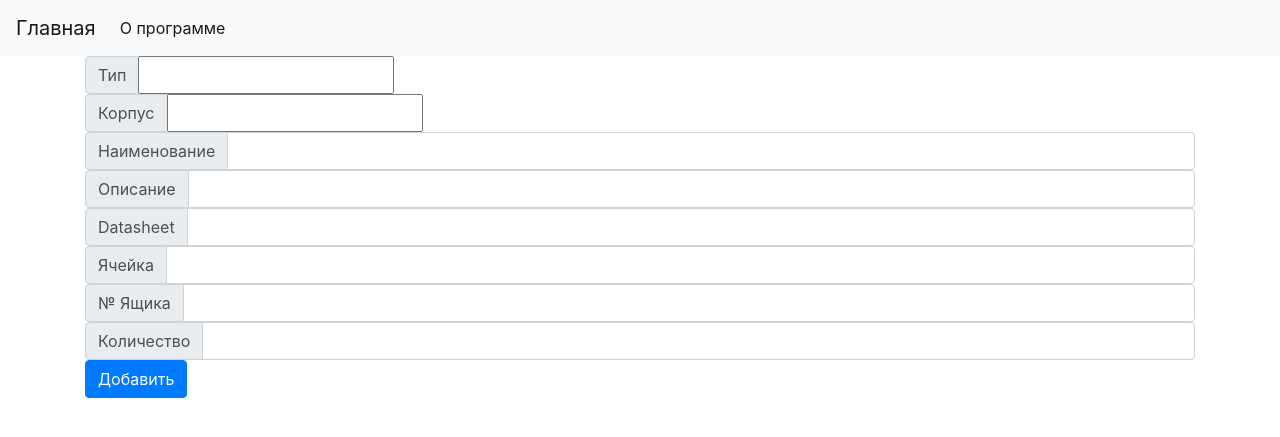
After one commit to Cfyzzz/Karusel, a Flask app: page /append in a window 1280 px wide. The commit adds this page. Shown: the top 437 px of the page. Run offline with Flask 2, Linux system fonts and the light colour scheme; data that the repository does not hold is empty; some libraries are stand-ins or nearby versions.

Commit message:
feat (web): добавление компонента

```diff
--- a/server.py
+++ b/server.py
@@ -20,6 +20,16 @@ def index():
 def stock():
     service = StockGetService(request)
     return service.run()
+
+
+@app.route('/append', methods=['GET', 'POST'])
+def append():
+    if request.method == 'GET':
+        service = AppendGetService(request)
+        return service.run()
+    if request.method == 'POST':
+        service = AppendPostService(request)
+        return service.run()
 
 
 @app.route('/type/<int:type_id>', methods=['GET', 'POST'])
--- a/services/__init__.py
+++ b/services/__init__.py
@@ -8,3 +8,5 @@ from .export_excel_file import ExportToExcelFileGetService
 from .stock_get import StockGetService
 from .types_get import TypesGetService
 from .types_post import TypesPostService
+from .append_get import AppendGetService
+from .append_post import AppendPostService
--- /dev/null
+++ b/services/append_get.py
@@ -0,0 +1,9 @@
+from model import Type, Package
+from .iservise import *
+
+
+class AppendGetService(IService):
+    def run(self):
+        types = Type.select()
+        packages = Package.select()
+        return render_template('append.html', types=types, packages=packages)
--- a/services/components_pop_put.py
+++ b/services/components_pop_put.py
@@ -42,7 +42,10 @@ class ComponentsPopPutService(IService):
 
                 tools.prepare_data_component(params_)
                 quantity = params_.pop("quantity", 0)
-                component.quantity -= min(quantity, component.quantity)
+                if quantity > component.quantity:
+                    flash(f"Недостаточное количество для списания компонента {component.type} {component.designation}")
+                    return None
+                component.quantity -= quantity
                 component.save()
             except DoesNotExist:
                 component = None
--- a/services/components_push_put.py
+++ b/services/components_push_put.py
@@ -22,7 +22,7 @@ class ComponentsPushPutService(IService):
         :param json_component - словарь с полями компонента
         :return component, created - компонент и флаг о создании нового в базе
         """
-        quantity = json_component.pop("quantity", 0)
+        quantity = int(json_component.pop("quantity", 0))
         component, created = tools.new_component(json_component)
         if component is None:
             return None, None
--- a/static/css/style.css
+++ b/static/css/style.css
@@ -16,3 +16,21 @@ table tr:hover .btn-cart{
 table tr:hover{
     background-color: yellow;
 }
+
+#all_types{
+    padding-top: 50px;
+}
+#select_types{
+    width: 100%;
+    height: 30px;
+}
+option {
+    height: 30px;
+    line-height: 30px;
+}
+.editOption{
+    width: 90%;
+    height: 24px;
+    position: relative;
+    top: -30px;
+}
--- /dev/null
+++ b/templates/append.html
@@ -0,0 +1,76 @@
+{% extends 'base.html' %}
+
+{% block content_title %} Добавить компонент на склад {% endblock %}
+{% block content %}
+
+<form method="post">
+    <div class="input-group">
+        <div class="input-group-prepend">
+            <span class="input-group-text">Тип</span>
+        </div>
+        <input type="text" list="all_types" name="type"/>
+        <datalist id="all_types">
+            {% for type in types %}
+            <option value="{{ type['type'] }}">{{ type['type'] }}</option>
+            {% endfor %}
+        </datalist>
+    </div>
+
+    <div class="input-group">
+        <div class="input-group-prepend">
+            <span class="input-group-text">Корпус</span>
+        </div>
+        <input type="text" list="all_packages" name="package"/>
+        <datalist id="all_packages">
+            {% for package in packages %}
+            <option value="{{ package['package'] }}">{{ package['package'] }}</option>
+            {% endfor %}
+        </datalist>
+    </div>
+
+    <div class="input-group">
+        <div class="input-group-prepend">
+            <span class="input-group-text">Наименование</span>
+        </div>
+        <input type="text" class="form-control" name="designation">
+    </div>
+
+    <div class="input-group">
+        <div class="input-group-prepend">
+            <span class="input-group-text">Описание</span>
+        </div>
+        <input type="text" class="form-control" name="description">
+    </div>
+
+    <div class="input-group">
+        <div class="input-group-prepend">
+            <span class="input-group-text">Datasheet</span>
+        </div>
+        <input type="text" class="form-control" name="datasheet">
+    </div>
+
+    <div class="input-group">
+        <div class="input-group-prepend">
+            <span class="input-group-text">Ячейка</span>
+        </div>
+        <input type="text" class="form-control" name="address">
+    </div>
+
+    <div class="input-group">
+        <div class="input-group-prepend">
+            <span class="input-group-text">№ Ящика</span>
+        </div>
+        <input type="text" class="form-control" name="box">
+    </div>
+
+    <div class="input-group">
+        <div class="input-group-prepend">
+            <span class="input-group-text">Количество</span>
+        </div>
+        <input type="text" class="form-control" name="quantity">
+    </div>
+
+    <button type="submit" class="btn btn-primary">Добавить</button>
+</form>
+
+{% endblock %}
--- a/templates/base.html
+++ b/templates/base.html
@@ -7,14 +7,16 @@
     <link rel="stylesheet" href="{{ url_for('static', filename= 'css/style.css') }}">
 
     <!-- Bootstrap CSS -->
-    <link rel="stylesheet" href="https://stackpath.bootstrapcdn.com/bootstrap/4.3.1/css/bootstrap.min.css" integrity="sha384-ggOyR0iXCbMQv3Xipma34MD+dH/1fQ784/j6cY/iJTQUOhcWr7x9JvoRxT2MZw1T" crossorigin="anonymous">
+    <link rel="stylesheet" href="https://stackpath.bootstrapcdn.com/bootstrap/4.3.1/css/bootstrap.min.css"
+          integrity="sha384-ggOyR0iXCbMQv3Xipma34MD+dH/1fQ784/j6cY/iJTQUOhcWr7x9JvoRxT2MZw1T" crossorigin="anonymous">
 
     <title>{% block title %} {% endblock %}</title>
 </head>
 <body>
 <nav class="navbar navbar-expand-md navbar-light bg-light">
     <a class="navbar-brand" href="{{ url_for('index')}}">Главная</a>
-        <button class="navbar-toggler" type="button" data-toggle="collapse" data-target="#navbarNav" aria-controls="navbarNav" aria-expanded="false" aria-label="Toggle navigation">
+    <button class="navbar-toggler" type="button" data-toggle="collapse" data-target="#navbarNav"
+            aria-controls="navbarNav" aria-expanded="false" aria-label="Toggle navigation">
         <span class="navbar-toggler-icon"></span>
     </button>
     <div class="collapse navbar-collapse" id="navbarNav">
@@ -25,14 +27,35 @@
         </ul>
     </div>
 </nav>
+
+<div>
+    {% with messages = get_flashed_messages() %}
+    {% if messages %}
+    <div class="alert alert-warning"  role="alert">
+        <ul class=flashes>
+        {% for message in messages %}
+        <li>{{ message }}</li>
+        {% endfor %}
+    </ul>
+    </div>
+    {% endif %}
+    {% endwith %}
+</div>
+
 <div class="container">
     {% block content %} {% endblock %}
 </div>
 
 <!-- Optional JavaScript -->
 <!-- jQuery first, then Popper.js, then Bootstrap JS -->
-    <script src="https://code.jquery.com/jquery-3.3.1.slim.min.js" integrity="sha384-q8i/X+965DzO0rT7abK41JStQIAqVgRVzpbzo5smXKp4YfRvH+8abtTE1Pi6jizo" crossorigin="anonymous"></script>
-    <script src="https://cdnjs.cloudflare.com/ajax/libs/popper.js/1.14.7/umd/popper.min.js" integrity="sha384-UO2eT0CpHqdSJQ6hJty5KVphtPhzWj9WO1clHTMGa3JDZwrnQq4sF86dIHNDz0W1" crossorigin="anonymous"></script>
-    <script src="https://stackpath.bootstrapcdn.com/bootstrap/4.3.1/js/bootstrap.min.js" integrity="sha384-JjSmVgyd0p3pXB1rRibZUAYoIIy6OrQ6VrjIEaFf/nJGzIxFDsf4x0xIM+B07jRM" crossorigin="anonymous"></script>
+<script src="https://code.jquery.com/jquery-3.3.1.slim.min.js"
+        integrity="sha384-q8i/X+965DzO0rT7abK41JStQIAqVgRVzpbzo5smXKp4YfRvH+8abtTE1Pi6jizo"
+        crossorigin="anonymous"></script>
+<script src="https://cdnjs.cloudflare.com/ajax/libs/popper.js/1.14.7/umd/popper.min.js"
+        integrity="sha384-UO2eT0CpHqdSJQ6hJty5KVphtPhzWj9WO1clHTMGa3JDZwrnQq4sF86dIHNDz0W1"
+        crossorigin="anonymous"></script>
+<script src="https://stackpath.bootstrapcdn.com/bootstrap/4.3.1/js/bootstrap.min.js"
+        integrity="sha384-JjSmVgyd0p3pXB1rRibZUAYoIIy6OrQ6VrjIEaFf/nJGzIxFDsf4x0xIM+B07jRM"
+        crossorigin="anonymous"></script>
 </body>
 </html>
--- a/templates/stock.html
+++ b/templates/stock.html
@@ -6,6 +6,3 @@
     <a href="{{ url_for('types', type_id=type['id']) }}">{{ type['type'] }}</a><br>
     {% endfor %}
 {% endblock %}
-
-
-<!--{{ url_for('generate_type_url', type_id=type['id']) }}
```
Also changed, not shown: services/append_post.py (added, +34 -0 lines), services/types_post.py (+26 -5 lines), templates/components.html (+33 -2 lines), templates/index.html (+7 -5 lines). Lines whose indentation alone changed are shown as unchanged.
